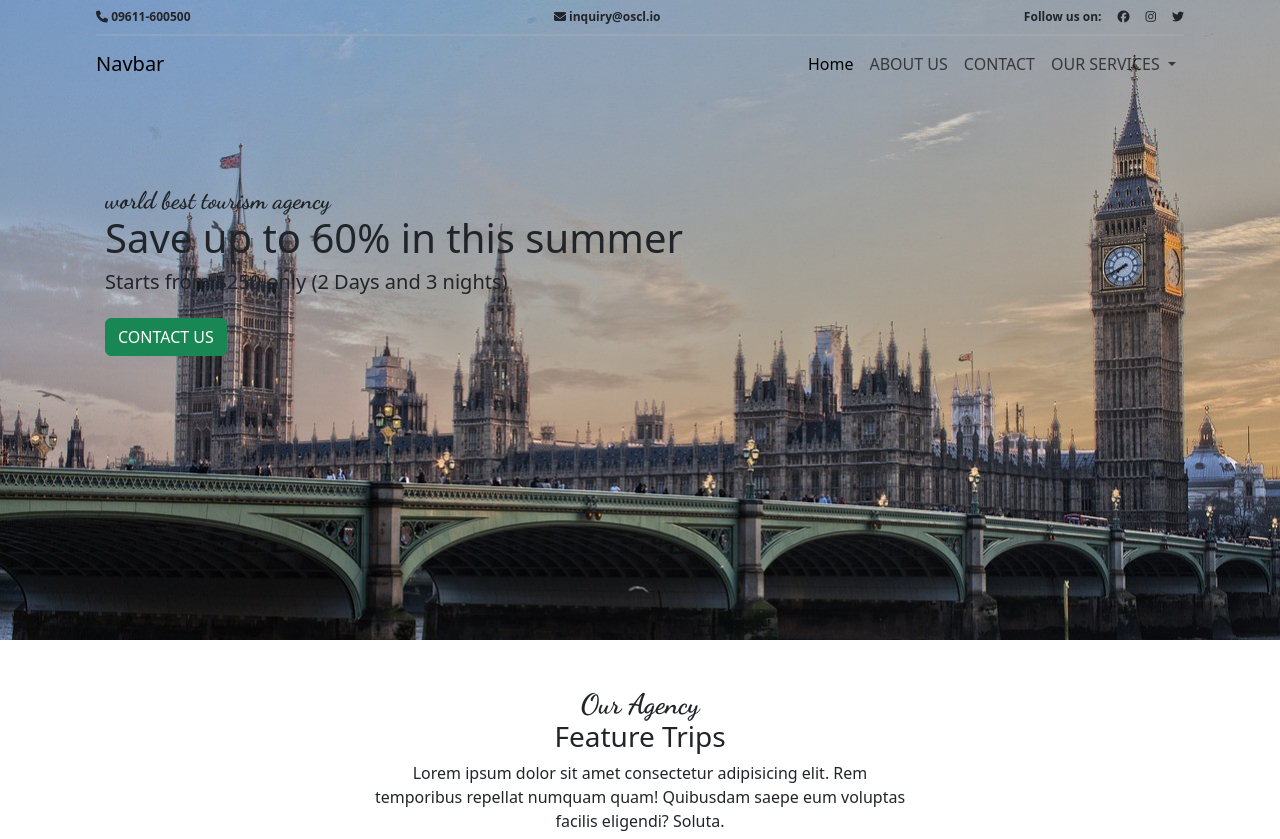
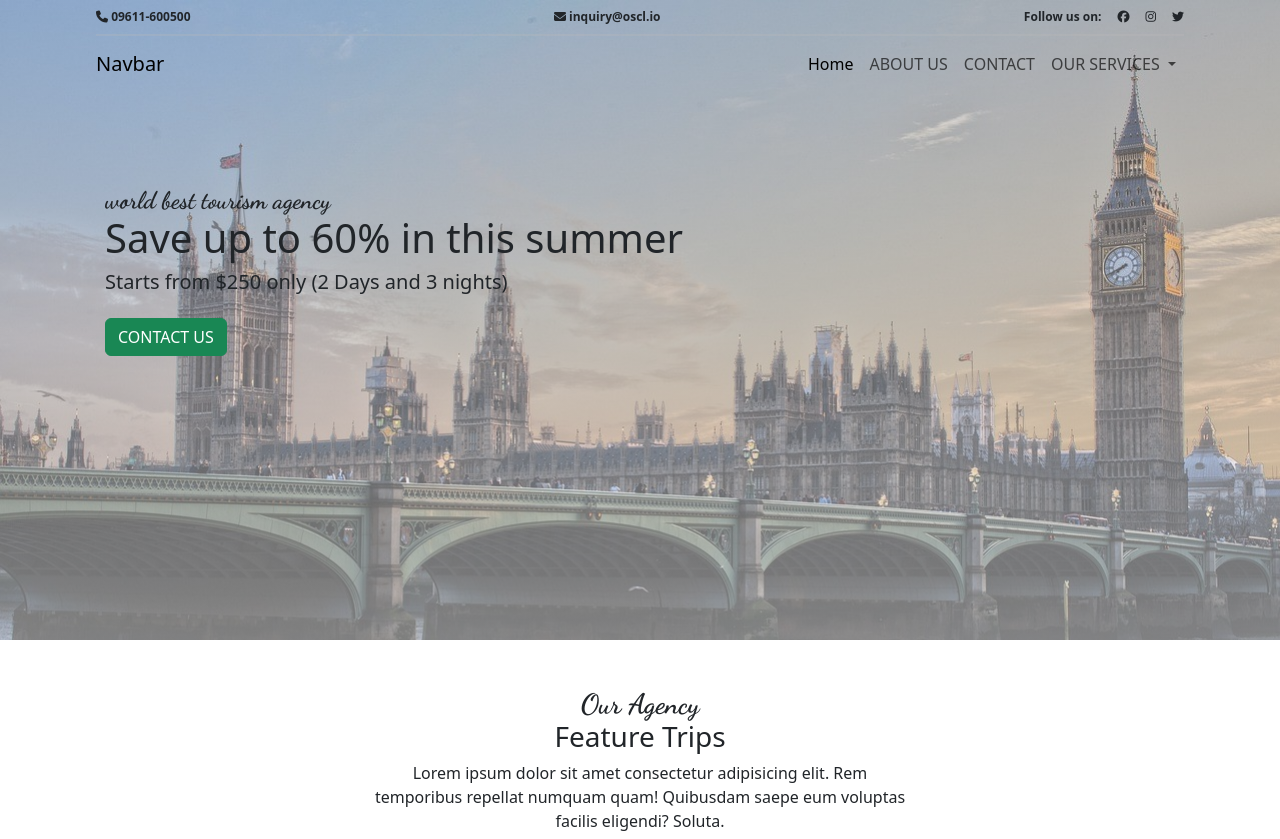
Before and after one commit to MDMahidul/bptt, a PHP site: page / in a window 1280 px wide. Shown: the top 839 px of the page. Run offline with PHP 8.4, Linux system fonts and the light colour scheme; some libraries are stand-ins or nearby versions.

Commit message:
added gbg

```diff
--- a/css/style.css
+++ b/css/style.css
@@ -15,7 +15,8 @@ section{
 }
 .header-banner{
     background: red;
-    background-image: url(../img/uk.jpg);
+    background-image:
+    linear-gradient(#dfdfdf34, #dfdfdf8e),url(../img/uk.jpg);
     height: 80vh !important;
     background-repeat: no-repeat;
     background-size: cover;
```
